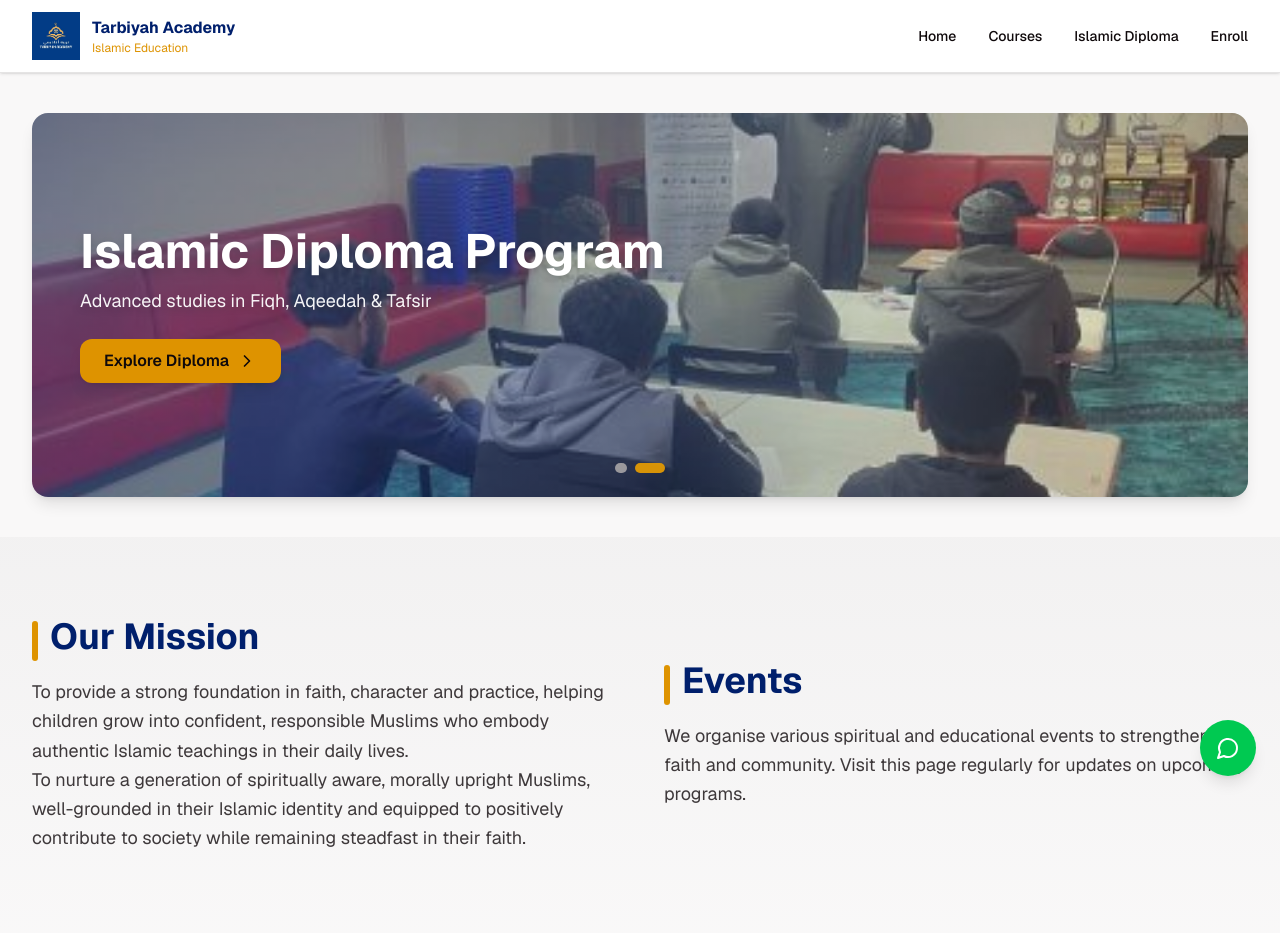
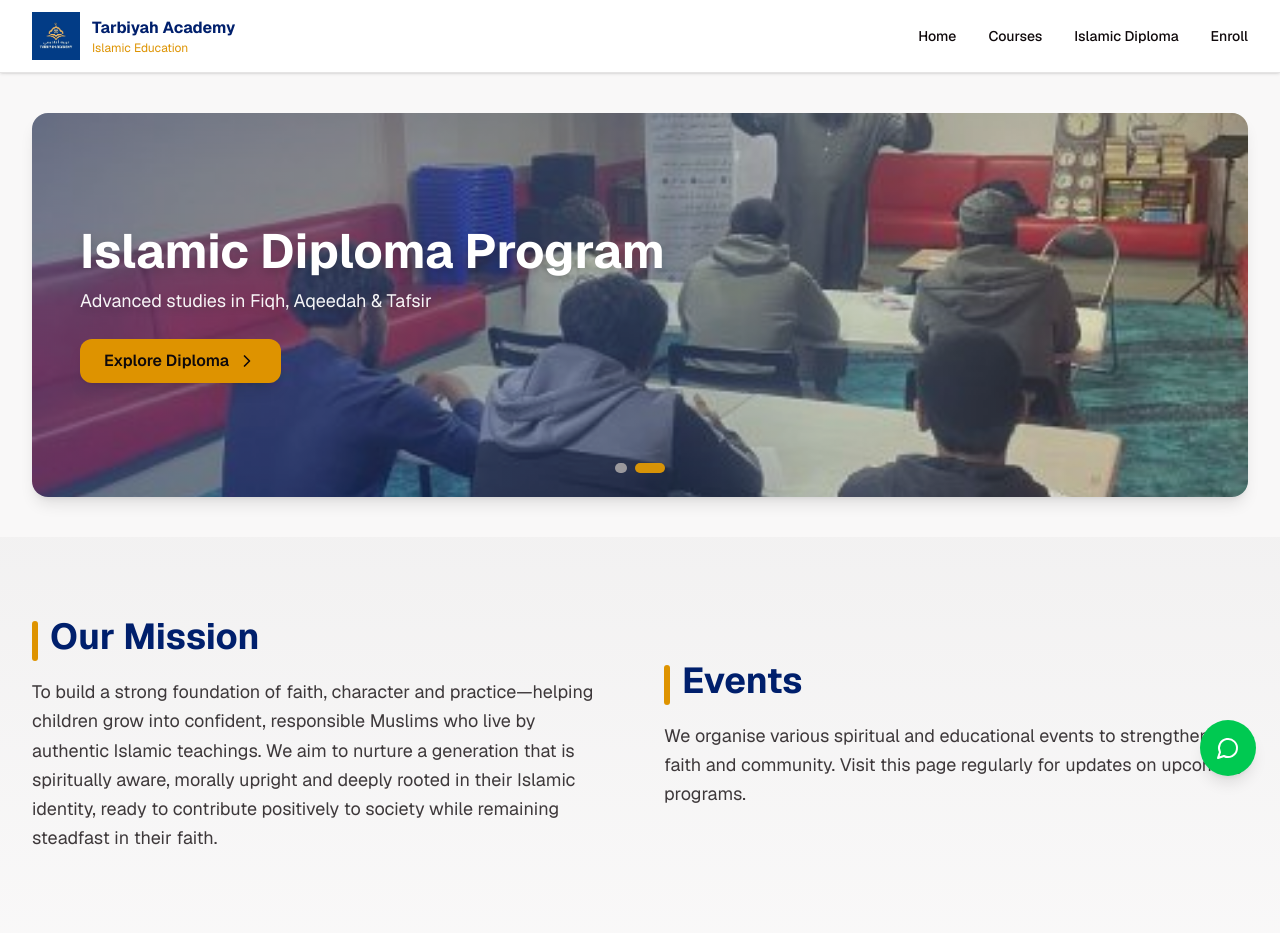
Before and after one commit to SadmanKibria/tarbiyah-academy, a Next.js app: page / in a window 1280 px wide. Shown: the top 952 px of the page. Built offline with nearby package versions, Linux system fonts and the light colour scheme.

Commit message:
Refactor mission statement for clarity and conciseness

```diff
--- a/app/page.tsx
+++ b/app/page.tsx
@@ -59,11 +59,8 @@ export default function Home() {
                   <h2 className="text-4xl font-bold text-primary">Our Mission</h2>
                 </div>
                 <p className="text-foreground/80 leading-relaxed text-lg">
-                  To provide a strong foundation in faith, character and practice, helping children grow into
-                  confident, responsible Muslims who embody authentic Islamic teachings in their daily lives.
-                  <br />
-                    To nurture a generation of spiritually aware, morally upright Muslims, well-grounded in their Islamic
-                  identity and equipped to positively contribute to society while remaining steadfast in their faith.
+                  To build a strong foundation of faith, character and practice—helping children grow into confident, responsible Muslims who live by authentic Islamic teachings.
+                  We aim to nurture a generation that is spiritually aware, morally upright and deeply rooted in their Islamic identity, ready to contribute positively to society while remaining steadfast in their faith.
                 </p>
               </div>
               <div>
```
